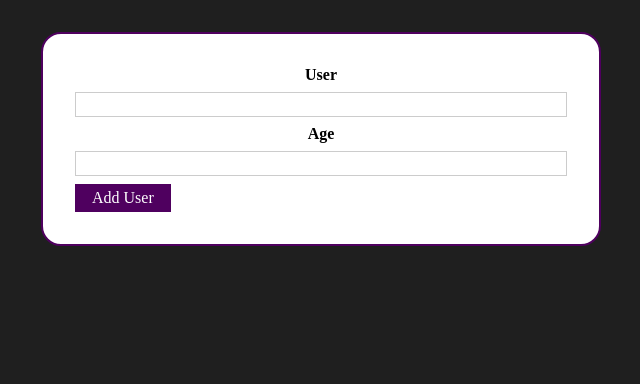
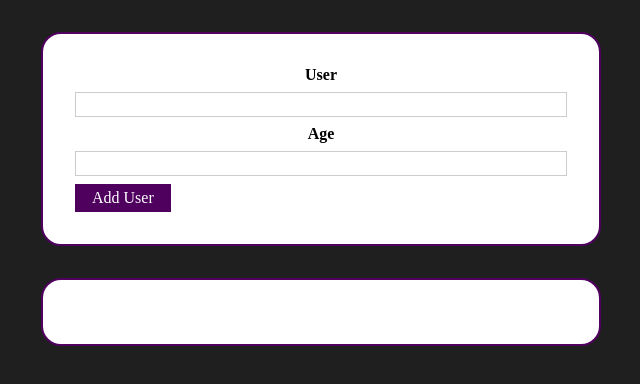
Before and after one commit to Famormino/starting-for-lessons, a React (Vite) app: page / in a window 1280 px wide. Shown: the top 384 px of the page, without its empty margins (319-959 px from the left). Built offline with nearby package versions, Linux system fonts and the light colour scheme.

Commit message:
adding userList component

```diff
--- a/src/App.jsx
+++ b/src/App.jsx
@@ -1,10 +1,14 @@
 import React from "react";
 import AddUser from "./Components/Users/AddUser";
+import UserList from "./Components/Users/UserList";
 
 function App() {
-  return (
-    <AddUser />
-  )
+    return (
+        <div>
+            <AddUser />
+            <UserList users={[]}/>
+        </div>
+    );
 }
 
 export default App;
--- a/src/Components/Users/AddUser.jsx
+++ b/src/Components/Users/AddUser.jsx
@@ -17,6 +17,12 @@
     };
     const addUserHandle = (event) => {
         event.preventDefault();
+        if (
+            enteredUserName.trim().length === 0 ||
+            (enteredUserAge.trim().length === 0 || enteredUserAge < 1)
+        ) {
+            return;
+        }
         console.log(enteredUserName, enteredUserAge);
         setEnteredUserName("");
         setEnteredUserAge("");
--- /dev/null
+++ b/src/Components/Users/UserList.jsx
@@ -0,0 +1,20 @@
+import React from "react";
+import Card from "../UI/Card";
+
+import classes from "./UserList.module.css";
+
+const UserList = (props) => {
+    return (
+        <Card className={classes.users}>
+            <ul>
+                {props.users.map((user) => (
+                    <li>
+                        {user.name} ({user.age} years old)
+                    </li>
+                ))}
+            </ul>
+        </Card>
+    );
+};
+
+export default UserList;
--- /dev/null
+++ b/src/Components/Users/UserList.module.css
@@ -0,0 +1,16 @@
+.users {
+    margin: 2rem auto;
+    width: 90%;
+    max-width: 35rem;
+  }
+
+  .users ul {
+    list-style: none;
+    padding: 1rem;
+  }
+
+  .users li {
+    border: 1px solid #ccc;
+    margin: 0.5rem 0;
+    padding: 0.5rem;
+  }
```
